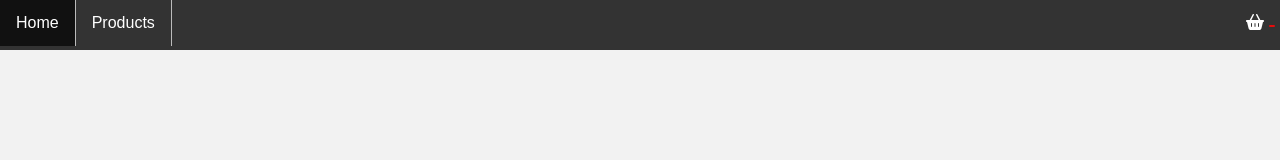
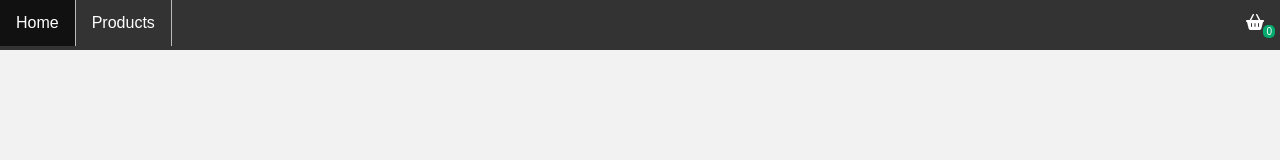
Before and after one commit to CharlieWoo01/React-Final-Task, a React (Create React App) app: page /shopping-basket in a window 1280 px wide. Shown: the top 160 px of the page. Built offline with nearby package versions, Linux system fonts and the light colour scheme.

Commit message:
Fix basket count displaying just colour on other pages

```diff
--- a/src/Components/Navigation/MainNavigation.js
+++ b/src/Components/Navigation/MainNavigation.js
@@ -5,9 +5,12 @@ import { FontAwesomeIcon } from "@fortawesome/react-fontawesome";
 import classNames from "classnames";
 
 function MainNavigation({ basketCount, basketProducts }) {
+
+  const basketCounter = basketCount ?? 0;
+
   const basketClass = classNames(
     "basket-amount",
-    basketCount === 0 ? "empty-basket" : "value-basket"
+    basketCounter === 0 ? "empty-basket" : "value-basket"
   );
 
   return (
@@ -29,7 +32,7 @@ function MainNavigation({ basketCount, basketProducts }) {
                 }}
               >
                 <FontAwesomeIcon icon={faShoppingBasket} />
-                <span className={basketClass}>{basketCount}</span>
+                <span className={basketClass}>{basketCounter}</span>
               </Link>
             </div>
           </li>
```
